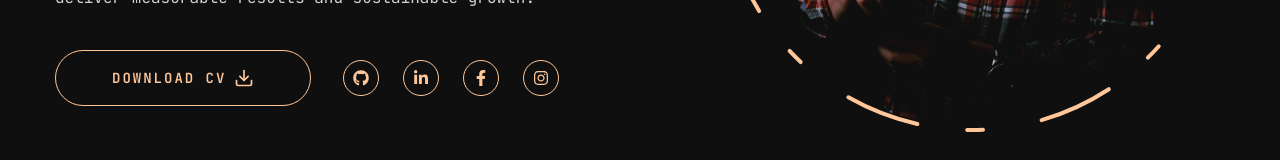
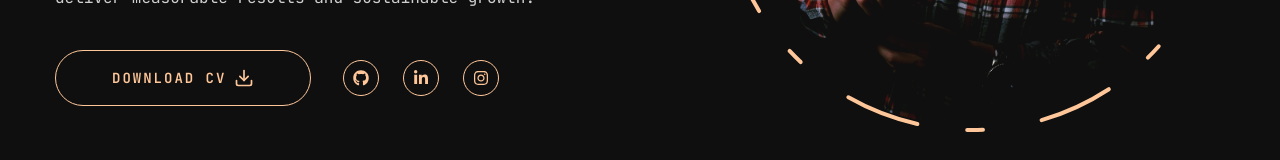
Before and after one commit to HZero-IONova/harce-portfolio, a Next.js app: page / in a window 1280 px wide. Shown: the part 590-750 px from the top of the page. Built offline with nearby package versions, Linux system fonts and the light colour scheme; a web font is replaced by a local one.

Commit message:
Update - Social Links

```diff
--- a/components/Social.jsx
+++ b/components/Social.jsx
@@ -1,19 +1,23 @@
 "use client";
 
 import Link from "next/link";
-import {FaGithub, FaLinkedinIn, FaFacebookF, FaInstagram} from "react-icons/fa"
+import {
+  FaGithub,
+  FaLinkedinIn,
+  FaFacebookF,
+  FaInstagram,
+} from "react-icons/fa";
 
 const socials = [
-    { icon: <FaGithub />, path: "" },
-    { icon: <FaLinkedinIn />, path: "" },
-    { icon: <FaFacebookF />, path: "" },
-    { icon: <FaInstagram />, path: "" },
+  { icon: <FaGithub />, path: "https://github.com/HZero-IONova" },
+  { icon: <FaLinkedinIn />, path: "www.linkedin.com/in/rhag" },
+  { icon: <FaInstagram />, path: "https://www.instagram.com/ionova.io/" },
 ];
 
-const Social = ({containerStyles, iconStyles}) => {
+const Social = ({ containerStyles, iconStyles }) => {
   return (
-        <div className={ containerStyles }>
-            {socials.map((item, index)=> {
+    <div className={containerStyles}>
+      {socials.map((item, index) => {
         return (
           <Link key={index} href={item.path} className={iconStyles}>
             {item.icon}
@@ -22,6 +26,6 @@ const Social = ({containerStyles, iconStyles}) => {
       })}
     </div>
   );
-}
+};
 
 export default Social;
```
Lines whose indentation alone changed are shown as unchanged.
